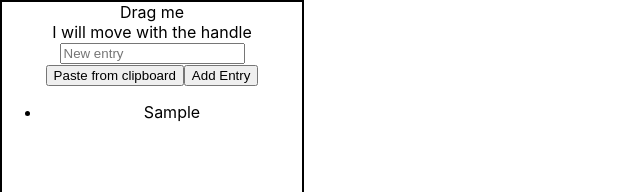
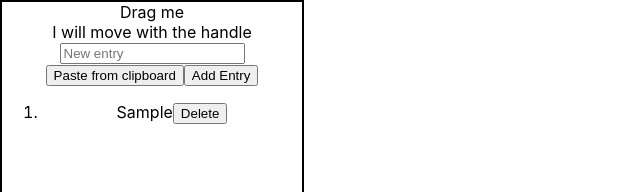
Before and after one commit to robert-graham-ky/react-clipboard, a React (Create React App) app: page / in a window 1280 px wide. Both pictures are taken after typing "Sample" into the empty fields and a click on the button "Add Entry". Shown: the top 192 px of the page, without its empty margins (0-640 px from the left). Built offline with nearby package versions, Linux system fonts and the light colour scheme.

Commit message:
added delete button to each clipboard entry

```diff
--- a/src/components/draggable.js
+++ b/src/components/draggable.js
@@ -21,6 +21,11 @@ const Board = () => {
     const response = await axios.get('http://localhost:5000/clipboard');
     setNewEntry(response.data);
   }
+  const handleDelete = (index) => {
+    const newEntries = [...entries];
+    newEntries.splice(index, 1);
+    setEntries(newEntries);
+  };
 
   return (
     <div>
@@ -38,11 +43,11 @@ const Board = () => {
             <button onClick={clipBoardCopy}>Paste from clipboard</button>
             <button onClick={handleAddEntry}>Add Entry</button>
           </div>
-          <ul>
+          <ol>
             {entries.map((entry, index) => (
-              <li key={index}>{entry}</li>
+              <li key={index}>{entry}<button onClick={() => handleDelete()}>Delete</button></li>
             ))}
-          </ul>
+          </ol>
         </div>
       </Draggable>
     </div>
```
